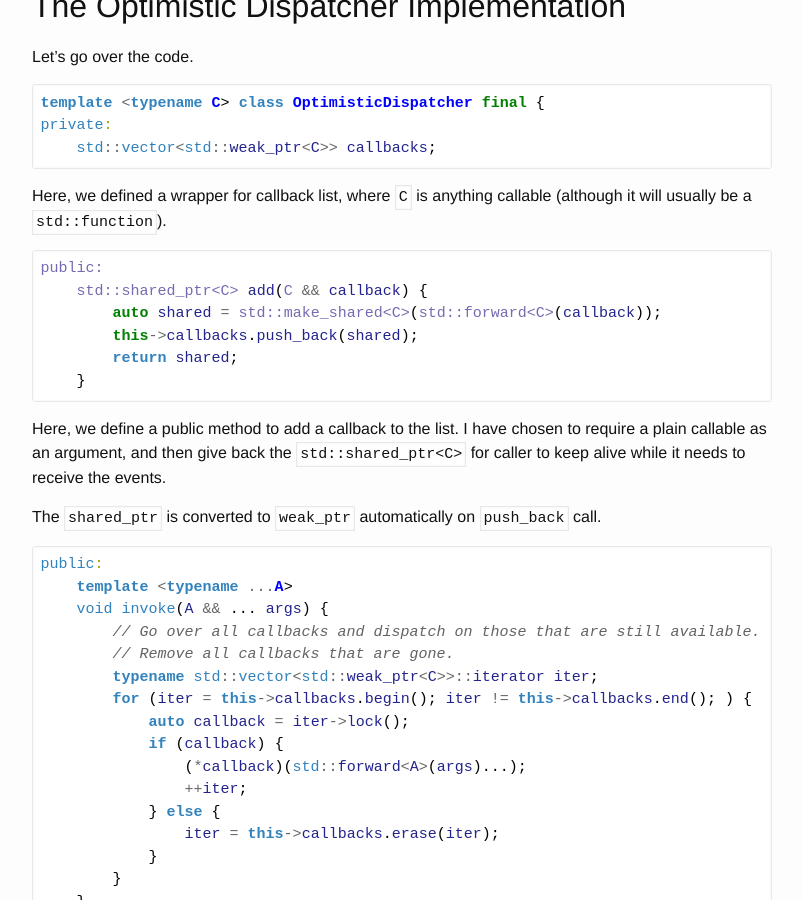
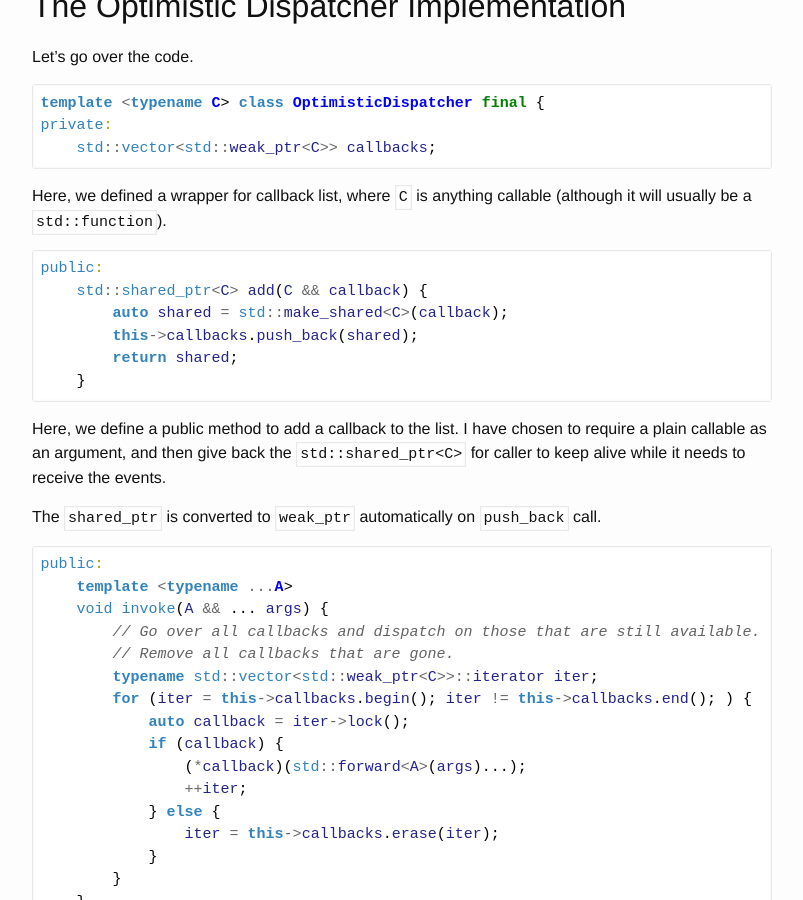
Before and after one commit to Nercury/Nercury.github.io, a Jekyll site: the page built from _posts/2016-02-22-weak_ptr-and-event-cleanup.markdown, in a window 1280 px wide and 900 px high, scrolled down 857 px. Shown: the whole window, without its empty margins (238-1041 px from the left). Built offline with Jekyll 4.4.1, drawn with Linux system fonts in a browser that asks for light colours; nearby versions of some CDN libraries; Markdown is read by kramdown in place of the engine named in the settings; some of the changed text lies outside the part shown.

Commit message:
Remove forwarding for C in template.

````diff
--- a/_posts/2016-02-22-weak_ptr-and-event-cleanup.markdown
+++ b/_posts/2016-02-22-weak_ptr-and-event-cleanup.markdown
@@ -55,7 +55,7 @@ Here, we defined a wrapper for callback list, where `C` is anything callable
 ```cpp
 public:
     std::shared_ptr<C> add(C && callback) {
-        auto shared = std::make_shared<C>(std::forward<C>(callback));
+        auto shared = std::make_shared<C>(callback);
         this->callbacks.push_back(shared);
         return shared;
     }
@@ -130,7 +130,7 @@ private:
 
 public:
     std::shared_ptr<C> add(C && callback) {
-        auto shared = std::make_shared<C>(std::forward<C>(callback));
+        auto shared = std::make_shared<C>(callback);
         this->callbacks.push_back(shared);
         return shared;
     }
````
Also changed, not shown: other parts of _posts/2016-02-22-weak_ptr-and-event-cleanup.markdown (+4 -0 lines).
